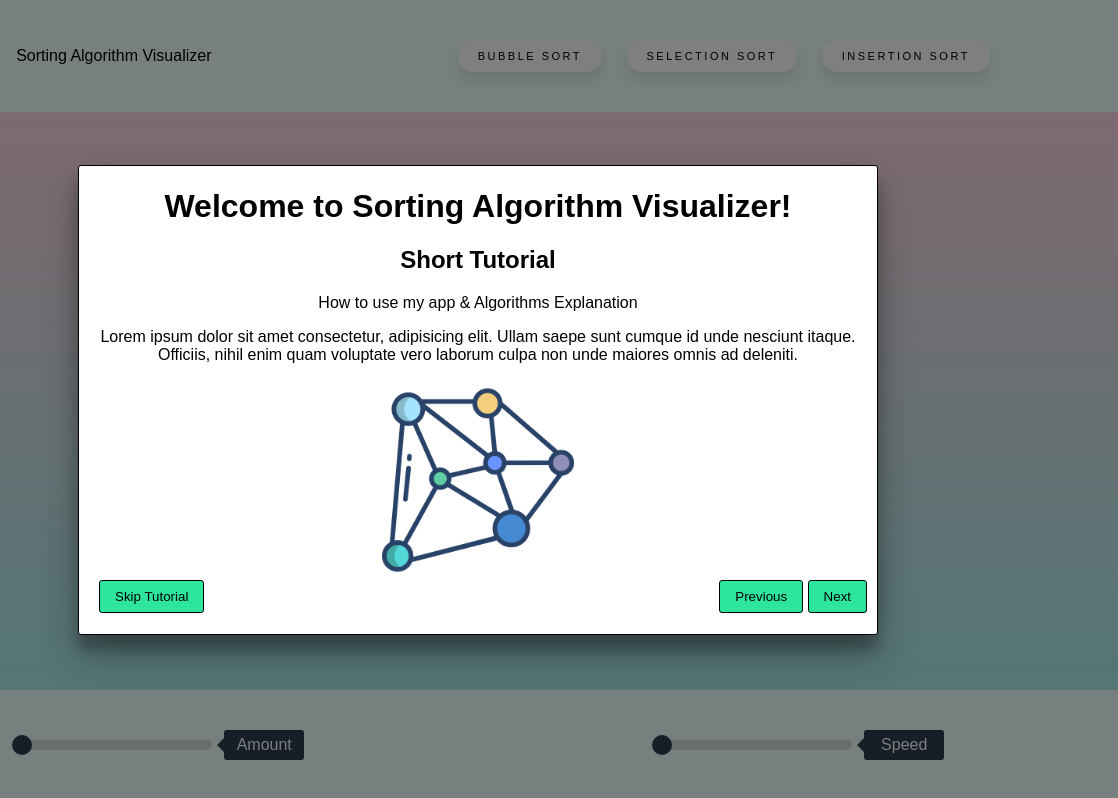
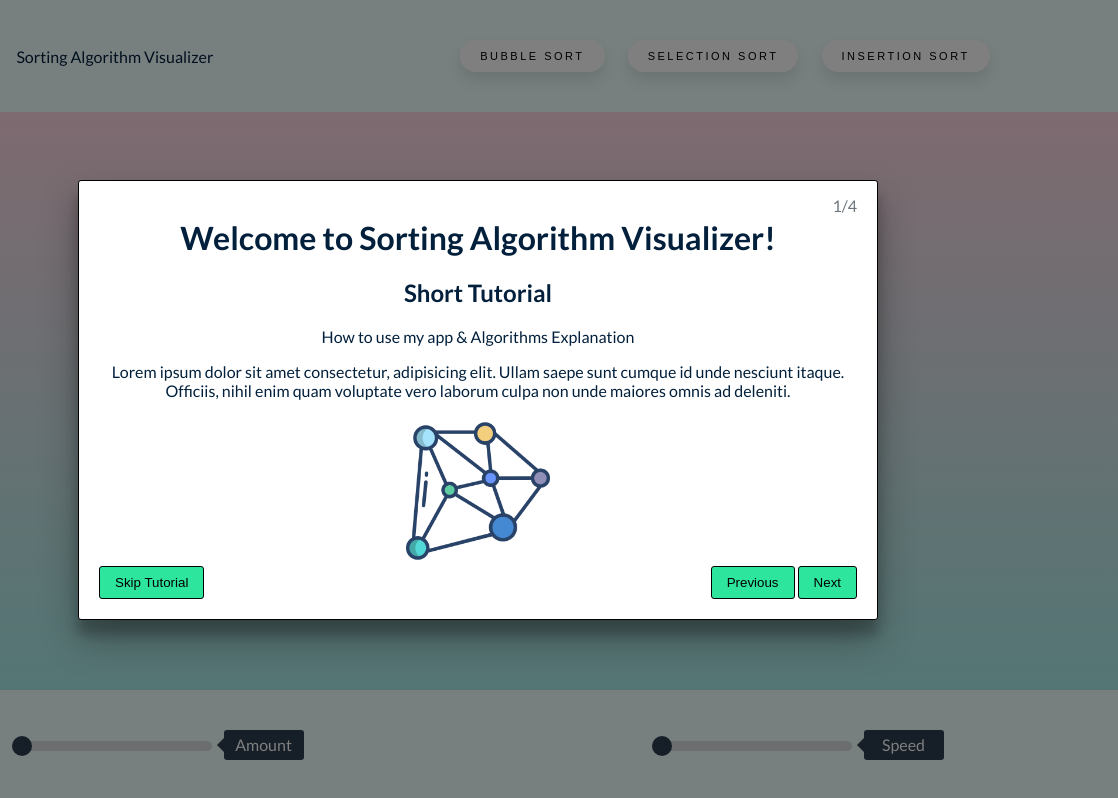
Before and after one commit to Emmanuel-Marcano/Sorting-algorithm-visualizer, a plain HTML site: page index.html in a window 1280 px wide. Shown: the full height of the page, 162-1280 px from the left. Drawn offline with Linux system fonts and the light colour scheme.

Commit message:
added a lighter dark  color for the text and added a page counter for the tutorial

```diff
--- a/app.js
+++ b/app.js
@@ -3,7 +3,11 @@ let tutorialSecTitle = document.querySelector(".tutorial-sec-title")
 let tutorialDescription = document.querySelector(".tutorial-description")
 let tutorialNextBtn = document.querySelector(".next-btn")
 let tutorialPreviousBtn = document.querySelector(".previous-btn")
+let countDisplay = document.querySelector(".page-count")
+let PageCounter = 1
+
 let tutorialPageCounter = 0
+countDisplay.innerText = `${PageCounter}/4`
 
 const tutorialInfo = [
     {
@@ -37,7 +41,7 @@ const tutorialInfo = [
 
 
 tutorialNextBtn.addEventListener("click", function(){
-    // console.log("INSIDE NEXT ")
+
 
     // length = 4
     // length - 1 = 3
@@ -45,9 +49,16 @@ tutorialNextBtn.addEventListener("click", function(){
     // 1
     //2
     // 3
+
     if(tutorialPageCounter < tutorialInfo.length - 1){
+    PageCounter++
     tutorialPageCounter++
+    countDisplay.innerText = `${PageCounter}/4`
     }
+
+
+
+
 
 
     tutorialTitle.innerText = tutorialInfo[tutorialPageCounter].title
@@ -64,8 +75,13 @@ tutorialPreviousBtn.addEventListener("click", function(){
 
 
     if(tutorialPageCounter > 0 ){
+        PageCounter--
         tutorialPageCounter--
+        countDisplay.innerText = `${PageCounter}/4`
+
         }
+
+
 
 
     tutorialTitle.innerText = tutorialInfo[tutorialPageCounter].title
--- a/index.html
+++ b/index.html
@@ -59,12 +59,14 @@
 
     <div class="tutorial">
 
+        <span class="page-count text-muted"></span>
+
         <div class="intro-description">
             <h1 class="tutorial-title">Welcome to Sorting Algorithm Visualizer!</h1>
             <h2 class="tutorial-sec-title">Short Tutorial</h2>
             <p>How to use my app & Algorithms Explanation</p>
             <p class="tutorial-description">Lorem ipsum dolor sit amet consectetur, adipisicing elit. Ullam saepe sunt cumque id unde nesciunt itaque. Officiis, nihil enim quam voluptate vero laborum culpa non unde maiores omnis ad deleniti.</p>
-            <img class="intro-img" src="connection.png" alt="">
+            <img class="tutorial-img" src="connection.png" alt="">
 
         </div>
 
--- a/style.css
+++ b/style.css
@@ -1,3 +1,10 @@
+
+@import url('https://fonts.googleapis.com/css2?family=Lato&display=swap');
+@import url('https://fonts.googleapis.com/css2?family=Lato:wght@900&family=Roboto:wght@900&display=swap');
+@import url('https://fonts.googleapis.com/css2?family=Lato:ital,wght@0,700;1,700&family=Roboto:wght@900&display=swap');
+@import url('https://fonts.googleapis.com/css2?family=Lato:ital,wght@1,700&family=Roboto:wght@900&display=swap');
+
+
 *{
     box-sizing: border-box;
 }
@@ -12,7 +19,8 @@ body{
     justify-content: center;
     align-items: center;
     flex-direction: column;
-    font-family: sans-serif;
+    font-family: 'lato', sans-serif;
+    color: #02203C;
 }
 
 .tutorial{
@@ -26,8 +34,25 @@ body{
   border: 1px solid black;
   box-shadow: 0 19px 38px rgba(0,0,0,0.30), 0 15px 12px rgba(0,0,0,0.22);
   z-index: 2;
-  padding: 0px 20px;
-  padding-bottom: 21px;
+  padding: 20px;
+  padding-top: 15px;
+  /* padding-bottom: 21px; */
+}
+
+.page-count{
+  position: absolute;
+  width: max-content;
+  right:20px;
+  display: inline;
+  margin-left: auto;
+
+}
+
+.text-muted{
+
+  color: 	#6c757d;
+
+
 }
 
 .intro-description{
@@ -52,15 +77,15 @@ body{
 .previous-next{
   position: absolute;
   width: max-content;
-  right:10px;
+  right:20px;
   display: inline;
   margin-left: auto;
 
 }
 
-.intro-img{
-  width: 200px;
-  height: 200px;
+.tutorial-img{
+  width: 150px;
+  height: 150px;
   display: block;
   margin: 0 auto;
 }
```
